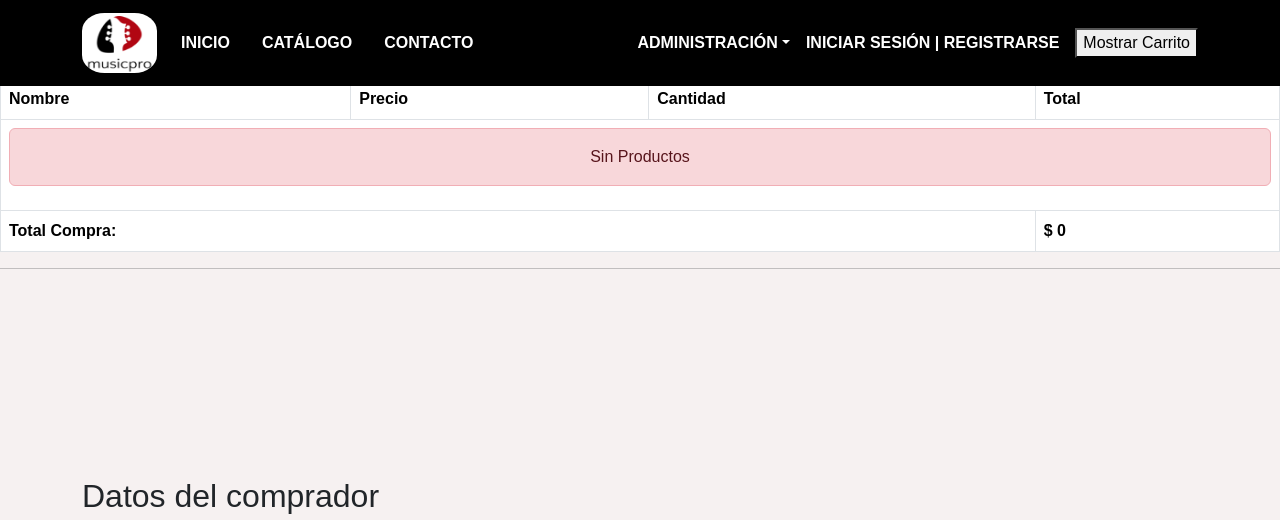
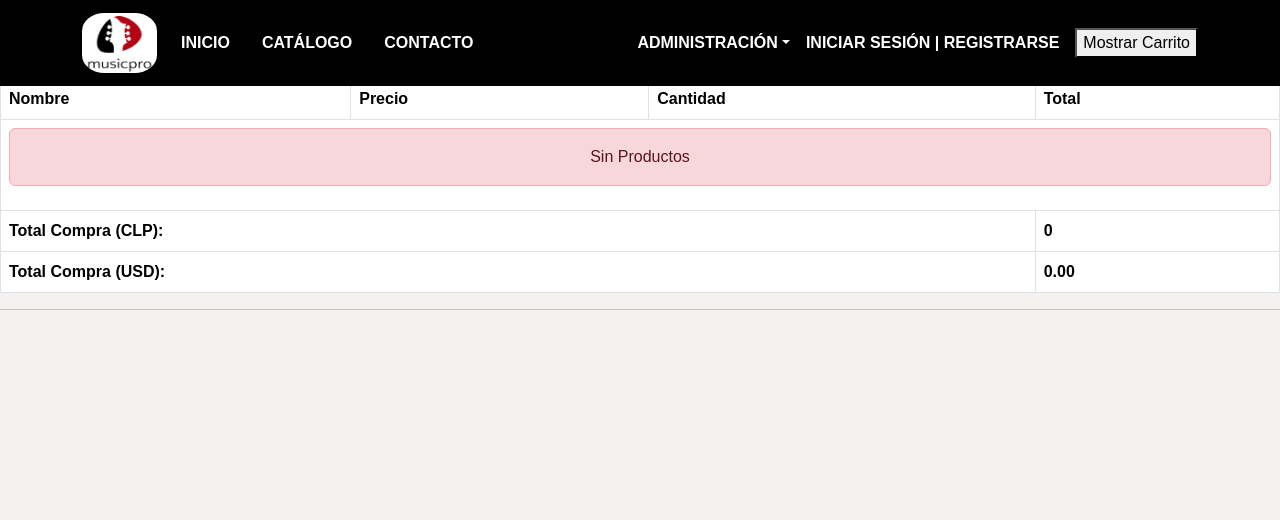
Before and after one commit to darilokoh/musicPro, a Django app: page /pago/ in a window 1280 px wide. Shown: the top 520 px of the page. Run offline with Django 4.2, Linux system fonts and the light colour scheme; some libraries are stand-ins or nearby versions.

Commit message:
pago en dolares

```diff
--- a/musicpro/app/templates/app/cart.html
+++ b/musicpro/app/templates/app/cart.html
@@ -41,6 +41,6 @@
     <hr>
     <div class="row text-center">
         <div class="col-6"><a href="{% url 'Clean' %}" class="btn btn-danger">Limpiar</a></div>
-        <div class="col-6"><a href="#" class="btn btn-success">Guardar</a></div>
+        <div class="col-6"><a href="{% url 'pago' %}" class="btn btn-success">pagar</a></div>
     </div>
 </div>
--- a/musicpro/app/templates/app/pago.html
+++ b/musicpro/app/templates/app/pago.html
@@ -7,10 +7,6 @@
 {% endblock %}
 
 {% block content %}
-
-
-
-
 
 <table class="table table-bordered table-hover table-responsive-sm">
     <thead>
@@ -29,11 +25,10 @@
         {% if request.session.cart.items %}
         {% for key, value in request.session.cart.items %}
         <tr>
-            <td><strong>{{value.product_name}}</strong></td>
-            <td>{{value.product_price}}</td>
-            <td>{{value.amount}}
-            </td>
-            <td>{{value.accumulated}}</td>
+            <td><strong>{{ value.product_name }}</strong></td>
+            <td>{{ value.product_price }}</td>
+            <td>{{ value.amount }}</td>
+            <td>{{ value.accumulated }}</td>
         </tr>
         {% endfor %}
         {% else %}
@@ -43,29 +38,26 @@
             </td>
         </tr>
         {% endif %}
-            <tr>
-                <th colspan="3" class="text-right">Total Compra:</th>
-                <th>$ {{cart_total}}</th>
-            </tr>
+        <tr>
+            <th colspan="3" class="text-right">Total Compra (CLP):</th>
+            <th id="cart-total-clp">{{ cart_total }}</th>
+        </tr>
+        <tr>
+            <th colspan="3" class="text-right">Total Compra (USD):</th>
+            <th id="cart-total">{{ cart_total }}</th>
+        </tr>
     </tbody>
 </table>
+
 <hr>
+
 <div class="row text-center">
+</div>
 
 </div>
-</div>
-
-
 
 <br><br><br><br><br><br><br><br>
-<!DOCTYPE html>
-<html lang="en">
-<head>
-    <meta charset="UTF-8">
-    <meta http-equiv="X-UA-Compatible" content="IE=edge">
-    <meta name="viewport" content="width=device-width, initial-scale=1.0">
-</head>
-<body>
+
     <div class="container">
         <div class="row">
             <div class="col">
@@ -114,7 +106,7 @@
                         return actions.order.create({
                             purchase_units: [{
                             amount: {
-                                value: '{{cart_total}}' // Can also reference a variable or function
+                                value: convertToUSD('{{ cart_total }}' )// Can also reference a variable or function
                             }
                             }]
                         });
@@ -140,13 +132,29 @@
 
     </div>
 
-
-
-
 <script src="https://code.jquery.com/jquery-3.2.1.slim.min.js" integrity="sha384-KJ3o2DKtIkvYIK3UENzmM7KCkRr/rE9/Qpg6aAZGJwFDMVNA/GpGFF93hXpG5KkN" crossorigin="anonymous"></script>
 <script src="https://cdn.jsdelivr.net/npm/popper.js@1.12.9/dist/umd/popper.min.js" integrity="sha384-ApNbgh9B+Y1QKtv3Rn7W3mgPxhU9K/ScQsAP7hUibX39j7fakFPskvXusvfa0b4Q" crossorigin="anonymous"></script>
 <script src="https://cdn.jsdelivr.net/npm/bootstrap@4.0.0/dist/js/bootstrap.min.js" integrity="sha384-JZR6Spejh4U02d8jOt6vLEHfe/JQGiRRSQQxSfFWpi1MquVdAyjUar5+76PVCmYl" crossorigin="anonymous"></script>
 
-</body>
+<script>
+// Función para convertir el total de CLP a dólares
+function convertToUSD(totalCLP) {
+    // Tasa de conversión: 1 CLP = 0.0014 USD (valor de ejemplo)
+    var conversionRate = 0.0014;
+    var totalUSD = totalCLP * conversionRate;
+    return totalUSD.toFixed(2);
+}
+
+// Obtener el total en CLP desde la variable de contexto
+var totalCLP = parseInt("{{ cart_total }}");
+
+// Calcular el total en USD llamando a la función de conversión
+var totalUSD = convertToUSD(totalCLP);
+
+// Mostrar los totales en la página
+document.getElementById("cart-total-clp").textContent = totalCLP;
+document.getElementById("cart-total").textContent = totalUSD;
+</script>
+
 </html>
 {% endblock %}
--- a/musicpro/app/views.py
+++ b/musicpro/app/views.py
@@ -23,9 +23,9 @@
 import logging
 from django.http import QueryDict
 from django.utils.datastructures import MultiValueDict
-
+from forex_python.converter import CurrencyRates
 # Create your views here.
-
+from.processor import cart_total
 
 class CategoryViewset(viewsets.ModelViewSet):
     queryset = Category.objects.all()
```
Also changed, not shown: musicpro/app/processor.py (line endings or trailing spaces), musicpro/db.sqlite3.
